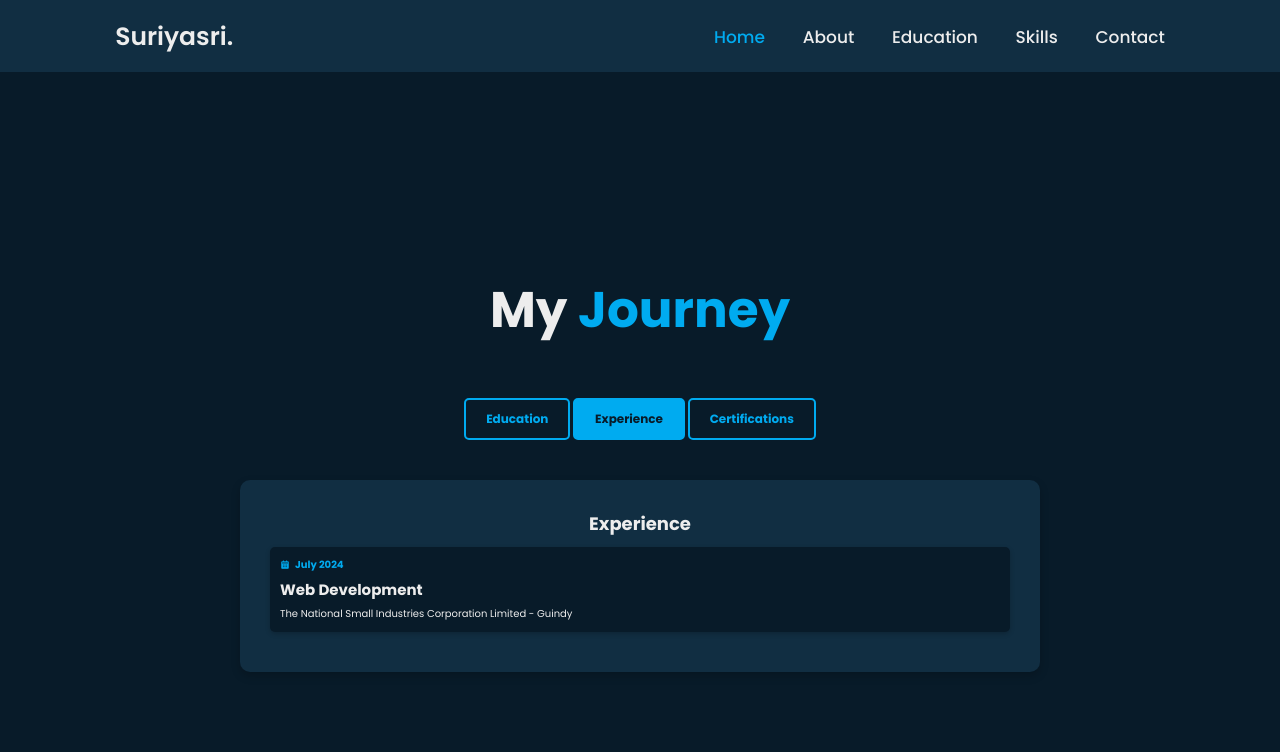
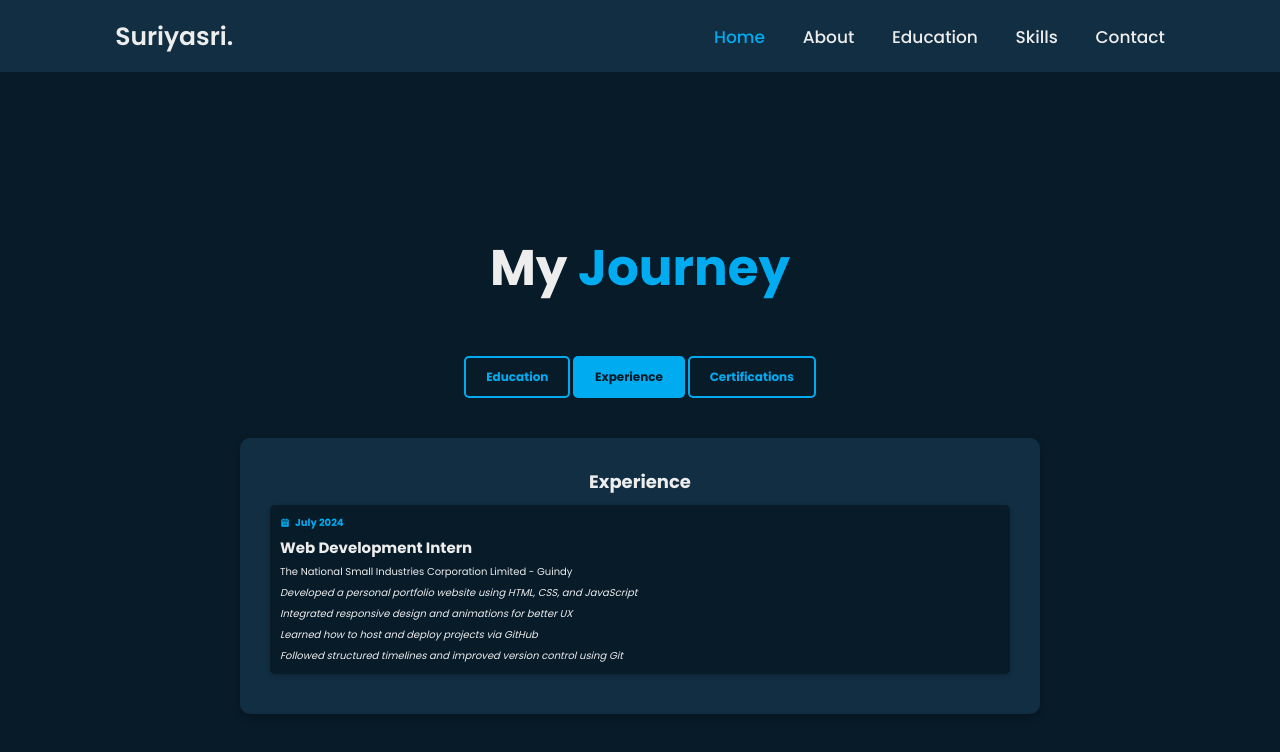
Before and after one commit to suriyasrimohan/portfolio, a plain HTML site: page index.html in a window 1280 px wide. Both pictures are taken after a click on the button "Experience". Shown: the part 1528-2280 px from the top of the page. Drawn offline with nearby package versions, Linux system fonts and the light colour scheme.

Commit message:
Updated portfolio

```diff
--- a/index.html
+++ b/index.html
@@ -105,12 +105,19 @@
     <div class="education-content">
       <div class="content">
         <div class="year"><i class='bx bxs-calendar'></i>July 2024</div>
-                  <h3>Web Development</h3>
+        <h3>Web Development Intern</h3>
         <p>The National Small Industries Corporation Limited - Guindy</p>
+
+          <i class='fas fa-arrow-alt-circle-right'>Developed a personal portfolio website using HTML, CSS, and JavaScript</i>
+          <i class='fas fa-arrow-alt-circle-right'>Integrated responsive design and animations for better UX</i>
+          <i class='fas fa-arrow-alt-circle-right'>Learned how to host and deploy projects via GitHub</i>
+          <i class='fas fa-arrow-alt-circle-right'>Followed structured timelines and improved version control using Git</i>
+
       </div>
     </div>
   </div>
 </div>
+
 
           <!-- Certifications Section -->
           <div id="certifications-content" class="tab-content">
```
Lines whose indentation alone changed are shown as unchanged.
